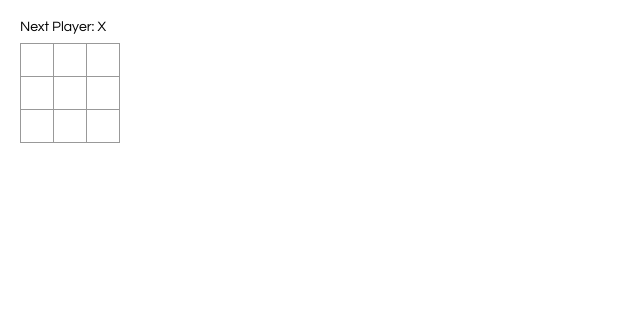
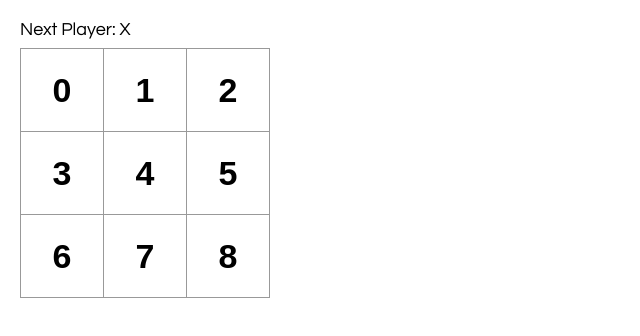
Before and after one commit to Flashspeed/react-tic-tac-toe, a React app: page / in a window 1280 px wide. Shown: the whole page, without its empty margins (0-640 px from the left). Built offline with nearby package versions, Linux system fonts and the light colour scheme.

Commit message:
Created the property "value" on the Square child component in the Board class. The index values for the squares show on the Board.

```diff
--- a/src/components/Board.js
+++ b/src/components/Board.js
@@ -5,7 +5,7 @@ export class Board extends Component
 {
     renderSquare(index)
     {
-        return <Square/>;
+        return <Square value={index}/>;
     }
 
     render()
--- a/src/components/Square.js
+++ b/src/components/Square.js
@@ -4,6 +4,6 @@ export class Square extends Component
 {
     render()
     {
-        return (<button className="square">{/* TODO */}</button>)
+        return (<button className="square">{this.props.value}</button>)
     }
 }
--- a/src/styles.css
+++ b/src/styles.css
@@ -1,5 +1,5 @@
 body {
-    font: 14px "Century Gothic", Futura, sans-serif;
+    font: 18px "Century Gothic", Futura, sans-serif;
     margin: 20px;
 }
 
@@ -21,15 +21,15 @@ ol, ul {
     background: #fff;
     border: 1px solid #999;
     float: left;
-    font-size: 24px;
+    font-size: 34px;
     font-weight: bold;
     line-height: 34px;
-    height: 34px;
+    height: 84px;
+    width: 84px;
     margin-right: -1px;
     margin-top: -1px;
     padding: 0;
     text-align: center;
-    width: 34px;
 }
 
 .square:focus {
```
